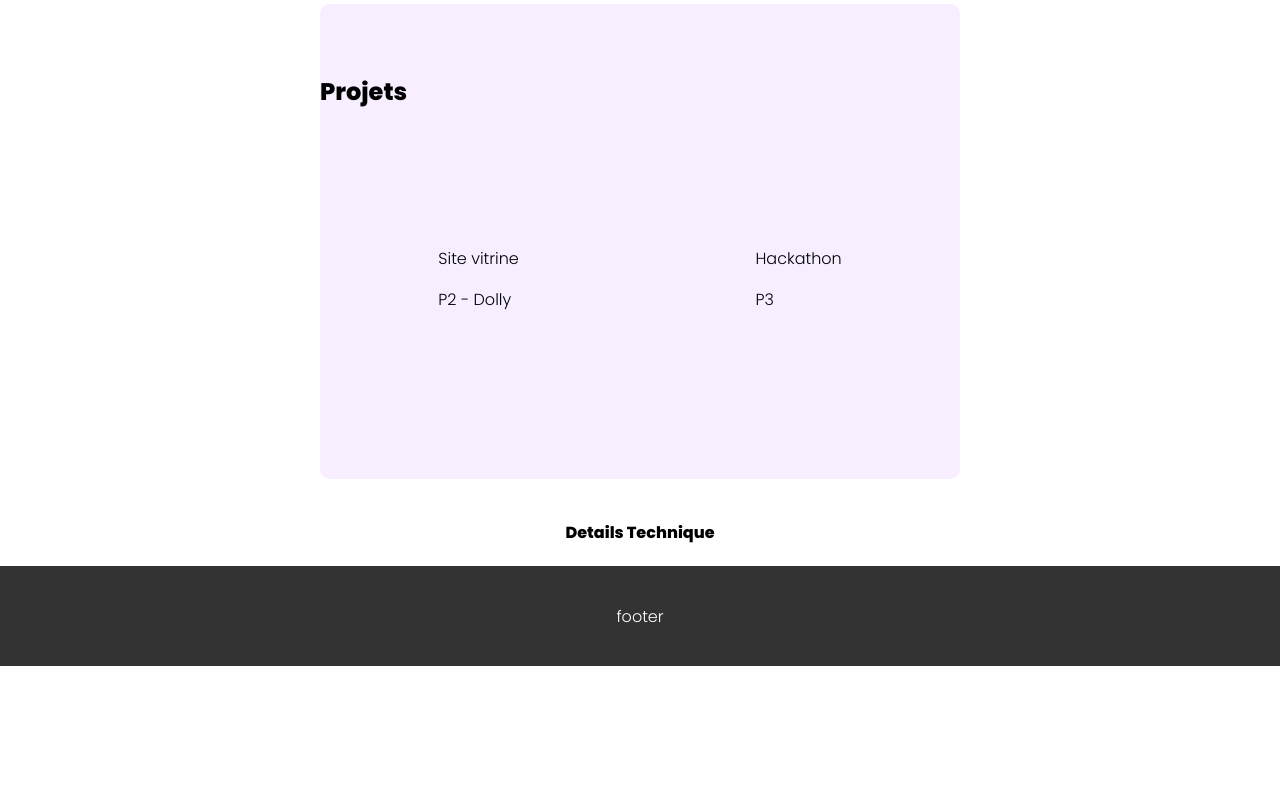
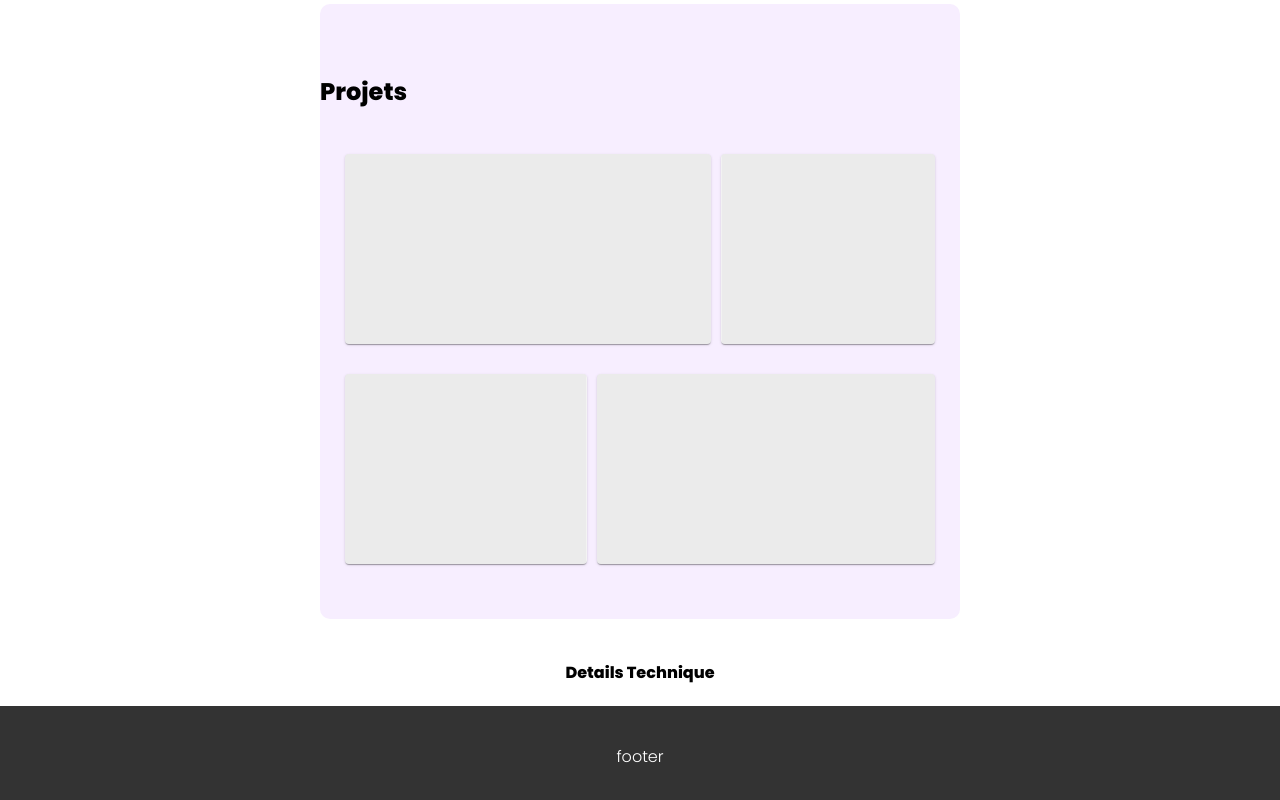
Before and after one commit to hkamalo/portfolio, a React (Create React App) app: page /projects in a window 1280 px wide. Shown: the part 816-1616 px from the top of the page. Before the commit the page ends 1482 px from the top, so only its background shows below. Built offline with nearby package versions, Linux system fonts and the light colour scheme.

Commit message:
change on card display

```diff
--- a/src/components/ForProjectsPage/ProjectsDisplay.js
+++ b/src/components/ForProjectsPage/ProjectsDisplay.js
@@ -1,12 +1,39 @@
 import { makeStyles } from '@material-ui/core/styles';
+import Card from '@material-ui/core/Card';
+import CardMedia from '@material-ui/core/CardMedia';
+import CardContent from '@material-ui/core/CardContent';
 
 const useStyles = makeStyles({
   projectsDisplay: {
     display: 'flex',
     width: '100%',
+    flexDirection: 'column',
     justifyContent: 'space-around',
     alignItems: 'center',
-    height: 300,
+  },
+  projects: {
+      display: 'flex',
+      paddingLeft: 20,
+      paddingRight: 20,
+      width: 'calc(100% - 40px)',
+      height: 200,
+      justifyContent: 'center',
+      marginTop: 20,
+  },
+  projectCardA: {
+      flexGrow: '0.7',
+      margin: 5
+  },
+  projectCardB: {
+      flexGrow: '0.3',
+      margin: 5
+  },
+  media: {
+    width: '100%',
+    height: '60%',
+    paddingBottom: '56.25%',
+    clipPath: 'polygon(0 0, 100% 0%, 100% 84%, 0% 100%)',
+    backgroundColor: 'rgba(0, 0, 0, 0.08)',
   },
 });
 
@@ -15,13 +42,25 @@ export default function ProjectsDisplay() {
   return (
     <>
       <div className={classes.projectsDisplay}>
-        <div>
-          <p>Site vitrine</p>
-          <p>P2 - Dolly</p>
+        <div className={classes.projects}>
+          <Card className={classes.projectCardA}>
+            <CardMedia className={classes.media} />
+            <CardContent>Site vitrine</CardContent>
+          </Card>
+          <Card className={classes.projectCardB}>
+            <CardMedia className={classes.media} />
+            <CardContent>P2 - Dolly</CardContent>
+          </Card>
         </div>
-        <div>
-          <p>Hackathon</p>
-          <p>P3</p>
+        <div className={classes.projects}>
+          <Card className={classes.projectCardB}>
+            <CardMedia className={classes.media} />
+            <CardContent>Hackathon</CardContent>
+          </Card>
+          <Card className={classes.projectCardA}>
+            <CardMedia className={classes.media} />
+            <CardContent>P3</CardContent>
+          </Card>
         </div>
       </div>
     </>
```
